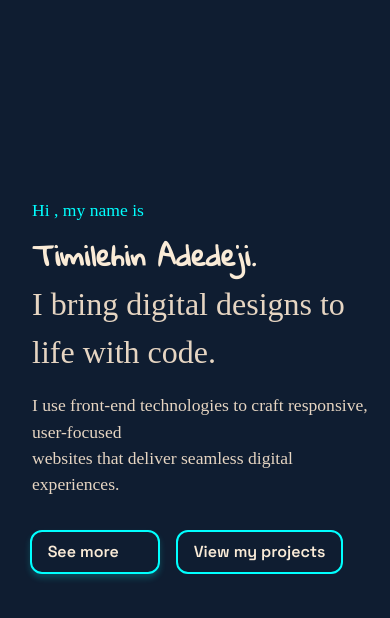
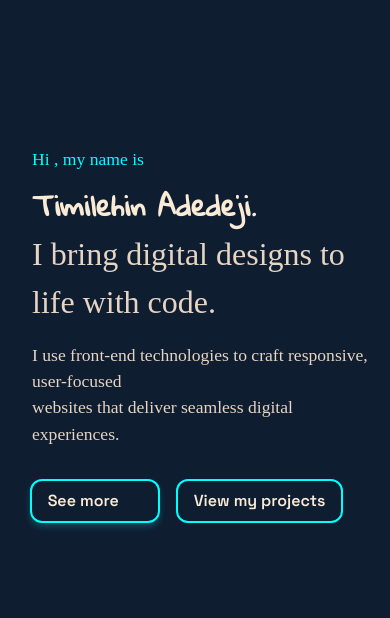
Before and after one commit to timmyaded/Portfolio, a plain HTML site: page index.html in a window 390 px wide. Shown: the part 66-684 px from the top of the page. Drawn offline with nearby package versions, Linux system fonts and the light colour scheme; a web font is replaced by a local one.

Commit message:
Update style.css

```diff
--- a/style.css
+++ b/style.css
@@ -295,7 +295,7 @@ html {
       flex-direction: row;
   }
   .container{
-    margin-top:16dvh;
+    margin-top:10dvh;
   }
 
   .btn-primary,
```
